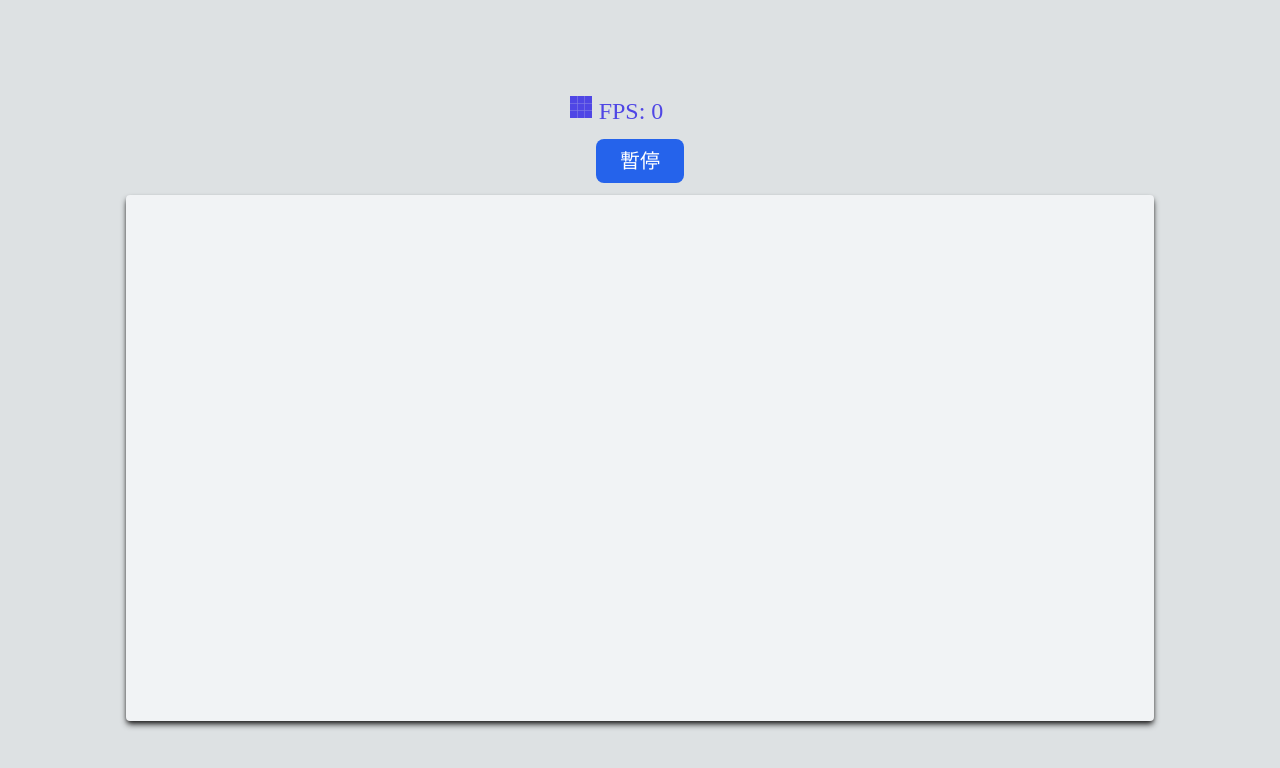
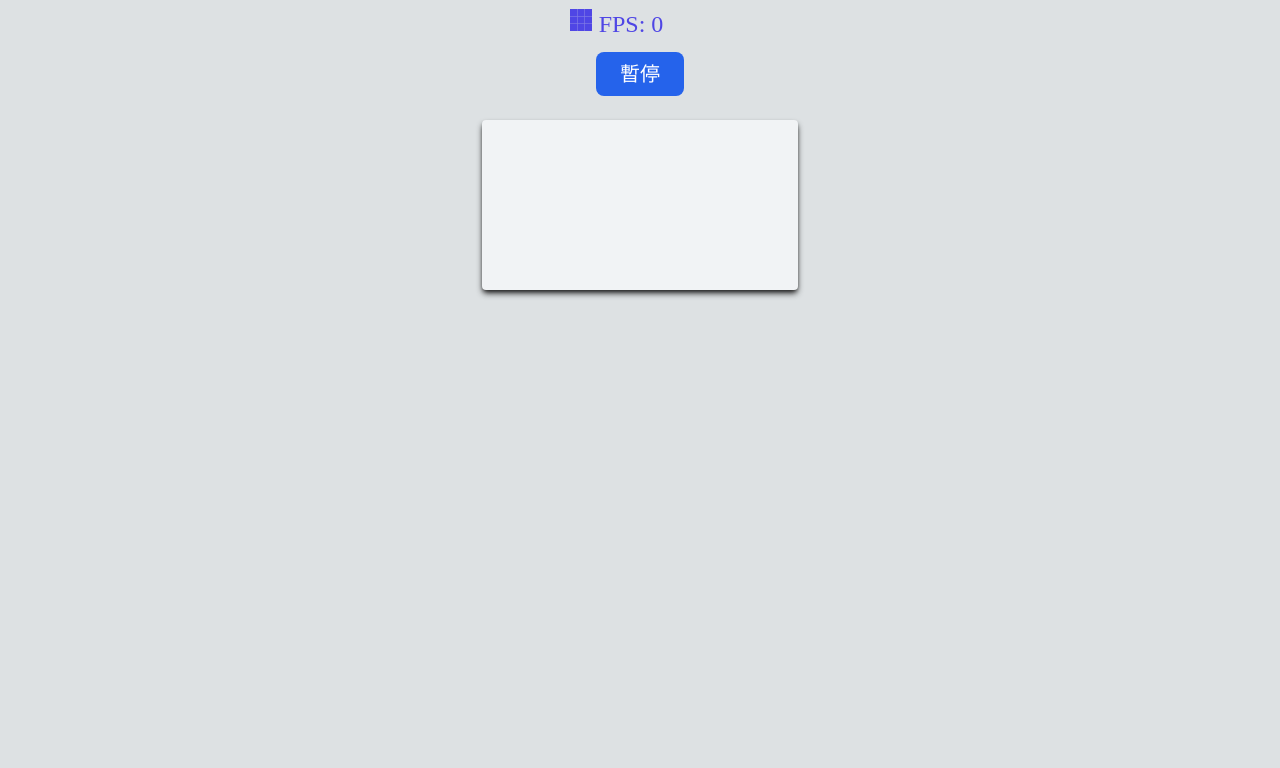
Before and after one commit to zhen-wei/Game-of-Life, a website built with Vite: page web/index.html in a window 1280 px wide. Built offline with nearby package versions, Linux system fonts and the light colour scheme.

Commit message:
fix: modify layout

```diff
--- a/web/index.html
+++ b/web/index.html
@@ -8,7 +8,7 @@
     </head>
 
     <body class="bg-light-900 select-none">
-        <div class="flex h-screen flex-col items-center justify-center">
+        <div class="mt-2 flex flex-col items-center">
             <div class="text-2xl text-indigo-600">
                 <span class="i-svg-spinners:blocks-wave inline-block"></span>
                 <span>FPS: </span>
@@ -21,8 +21,10 @@
             >
                 暫停
             </button>
-            <div class="w-80% max-h-4xl bg-light-600 shadow-dark rounded p-2 shadow-md">
-                <canvas id="gameCanvas" class="max-h-full w-full"></canvas>
+        </div>
+        <div class="my-3 flex justify-center">
+            <div class="max-w-3/4 bg-light-600 shadow-dark rounded p-2 shadow-md">
+                <canvas id="gameCanvas" class="w-full"></canvas>
             </div>
         </div>
     </body>
```
